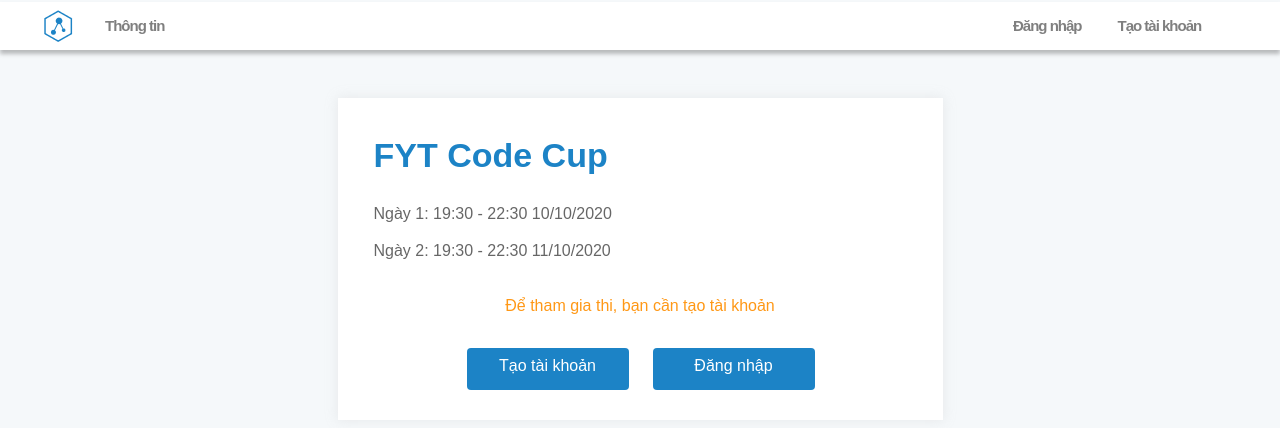
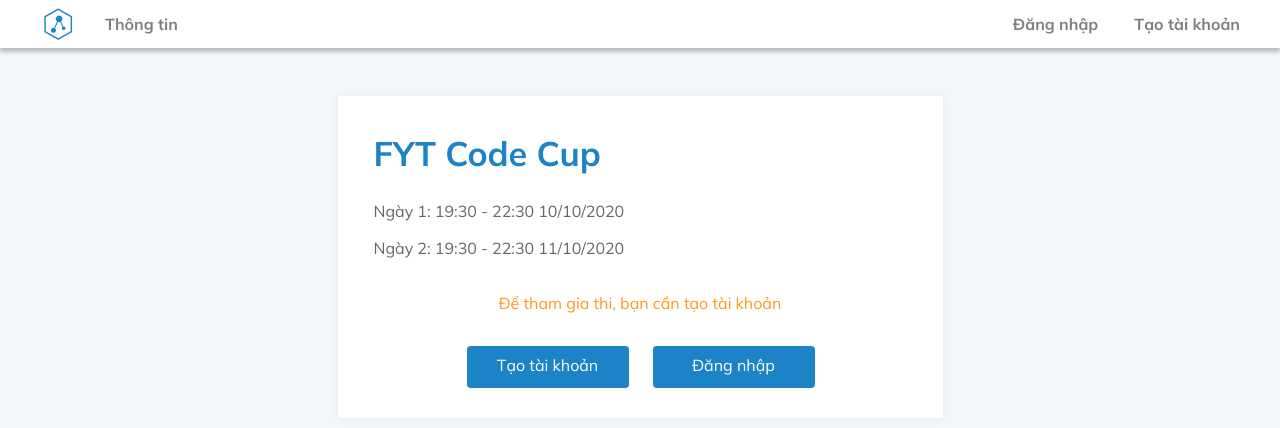
Before and after one commit to fc5y/user-fe, a React app: page / in a window 1280 px wide. Shown: the top 428 px of the page. Built offline with nearby package versions, Linux system fonts and the light colour scheme.

Commit message:
Fix styling for Navbar and font downloading

```diff
--- a/public/index.html
+++ b/public/index.html
@@ -4,8 +4,10 @@
 <head>
   <meta charset="UTF-8" />
   <meta name="viewport" content="width=device-width, initial-scale=1, shrink-to-fit=no">
+  <link rel="stylesheet" href="https://fonts.googleapis.com/css?family=Mulish:400,700">
   <title>Cổng đăng ký FYT Code Cup</title>
 </head>
+
 <body>
   <div id="root"></div>
 </body>
--- a/src/app/components/HomePage/content.scss
+++ b/src/app/components/HomePage/content.scss
@@ -17,7 +17,7 @@
     font-weight: 600;
     font-size: 34px;
     line-height: 43px;
-    color: #1C83C6;
+    color: #1c83c6;
     font-style: normal;
     h4 {
       margin: 0px;
@@ -29,7 +29,7 @@
     float: left;
     height: 25px;
     font-size: 16px;
-    font-weight: 400px;
+    font-weight: 400;
     line-height: 25px;
     padding-left: 36px;
     margin-top: 24px;
@@ -43,7 +43,7 @@
     float: left;
     height: 25px;
     font-size: 16px;
-    font-weight: 400px;
+    font-weight: 400;
     line-height: 25px;
     padding-left: 36px;
     margin-top: 12px;
@@ -59,7 +59,7 @@
     font-weight: normal;
     font-size: 16px;
     line-height: 25px;
-    color: #FF9816;
+    color: #ff9816;
     text-align: center;
     margin-top: 30px;
   }
--- a/src/app/components/HomePage/style.scss
+++ b/src/app/components/HomePage/style.scss
@@ -1,5 +1,5 @@
 :local {
   .container {
-    height: auto;
+    box-sizing: border-box;
   }
 }
--- a/src/app/components/NavBar/Header.js
+++ b/src/app/components/NavBar/Header.js
@@ -18,15 +18,11 @@ function Header({ username }) {
           </Link>
         </div>
         <div className={styles.menu}>
-          <ul>
-            <li>
-              <Link to="/info" style={{ textDecoration: 'none', color: 'rgba(0, 0, 0, 0.5)' }}>
-                Thông tin
-              </Link>
-            </li>
-          </ul>
+          <Link to="/info" style={{ textDecoration: 'none', color: 'rgba(0, 0, 0, 0.5)' }}>
+            Thông tin
+          </Link>
         </div>
-        <div className={styles.user}>{username === '' ? <LoginAndSignup /> : <Username />}</div>
+        {username === '' ? <LoginAndSignup /> : <Username />}
       </div>
     </div>
   );
--- a/src/app/components/NavBar/LoginAndSignup.js
+++ b/src/app/components/NavBar/LoginAndSignup.js
@@ -5,18 +5,18 @@ import styles from './loginAndSignup.scss';
 
 function LoginAndSignup() {
   return (
-    <ul className={styles.loginAndSignup}>
-      <li>
-        <Link to="/login" style={{ textDecoration: 'none', color: 'rgba(0, 0, 0, 0.5)' }}>
-          Đăng nhập
-        </Link>
-      </li>
-      <li className={styles.regis}>
-        <Link to="/signup" style={{ textDecoration: 'none', color: 'rgba(0, 0, 0, 0.5)' }}>
-          Tạo tài khoản
-        </Link>
-      </li>
-    </ul>
+    <div className={styles.loginAndSignup}>
+      <Link to="/login" style={{ textDecoration: 'none', color: 'rgba(0, 0, 0, 0.5)' }}>
+        Đăng nhập
+      </Link>
+      <Link
+        to="/signup"
+        className={styles.regis}
+        style={{ textDecoration: 'none', color: 'rgba(0, 0, 0, 0.5)' }}
+      >
+        Tạo tài khoản
+      </Link>
+    </div>
   );
 }
 
--- a/src/app/components/NavBar/Username.js
+++ b/src/app/components/NavBar/Username.js
@@ -6,12 +6,12 @@ const username = JSON.parse(localStorage.getItem('username'));
 
 function Username() {
   return (
-    <ul className={styles.username}>
-      <li>{username}</li>
-      <li className={styles.toggle}>
+    <div className={styles.username}>
+      <div>{username}</div>
+      <div className={styles.toggle}>
         <img src={vectorLogo} alt="toggle" />
-      </li>
-    </ul>
+      </div>
+    </div>
   );
 }
 
--- a/src/app/components/NavBar/header.scss
+++ b/src/app/components/NavBar/header.scss
@@ -4,42 +4,33 @@
     height: 48px;
     background-color: white;
     color: rgba(0, 0, 0, 0.5);
-    font-size: 15px;
+    font-size: 16px;
     font-weight: bold;
     line-height: 25px;
     box-shadow: 0px 4px 4px rgba(0, 0, 0, 0.25);
-    letter-spacing: -1px;
+    display: flex;
+    justify-content: center;
   }
   .nav {
     width: 1200px;
-    height: 48x;
-    margin: 0 auto;
+    height: 100%;
+    display: flex;
+    align-items: center;
+    justify-content: center;
   }
   .logo {
     width: 36px;
     height: 36px;
-    margin-top: 6px;
-    float: left;
     img {
       width: 100%;
       height: 100%;
     }
   }
   .menu {
-    width: 935px;
-    height: 48px;
-    float: left;
-    ul {
-      list-style-type: none;
-      margin: 0px;
-      padding: 0px;
-      padding-left: 29px;
-      margin-top: 11px;
-    }
-  }
-  .user {
-    width: 229px;
-    height: 48px;
-    float: left;
+    flex: 1;
+    list-style-type: none;
+    margin: 0px;
+    padding: 0px;
+    padding-left: 29px;
   }
 }
--- a/src/app/components/NavBar/loginAndSignup.scss
+++ b/src/app/components/NavBar/loginAndSignup.scss
@@ -1,13 +1,9 @@
 :local {
   .loginAndSignup {
     list-style-type: none;
-    padding: 0px;
-    margin: 0px;
-    margin-top: 11px;
-    li {
-      margin-left: 2px;
-      display: inline;
-    }
+    display: flex;
+    justify-content: center;
+    align-items: center;
   }
   .regis {
     margin-left: 36px !important;
--- a/src/app/components/NavBar/username.scss
+++ b/src/app/components/NavBar/username.scss
@@ -1,14 +1,13 @@
 :local {
-  ul.username {
-    list-style-type: none;
-    padding: 0px;
-    margin: 0px;
-    margin-top: 11px;
-    li {
-      display: inline;
-    }
+  .username {
+    display: flex;
+    justify-content: center;
+    align-items: center;
   }
   .toggle {
     margin-left: 7px;
+    display: flex;
+    justify-content: center;
+    align-items: center;
   }
 }
--- a/src/app/style.scss
+++ b/src/app/style.scss
@@ -1,12 +1,11 @@
 :local {
-  @import url('https://fonts.googleapis.com/css?family=Mulish&display=swap');
+  * {
+    margin: 0px;
+    padding: 0px;
+  }
+
   body {
-    background-color: #F5F8FA;
-    margin: 0px;
-    margin-top: 2px;
-    padding: 0px;
+    background-color: #f5f8fa;
     font-family: Mulish, sans-serif;
-    font-style: normal;
-
   }
 }
```
